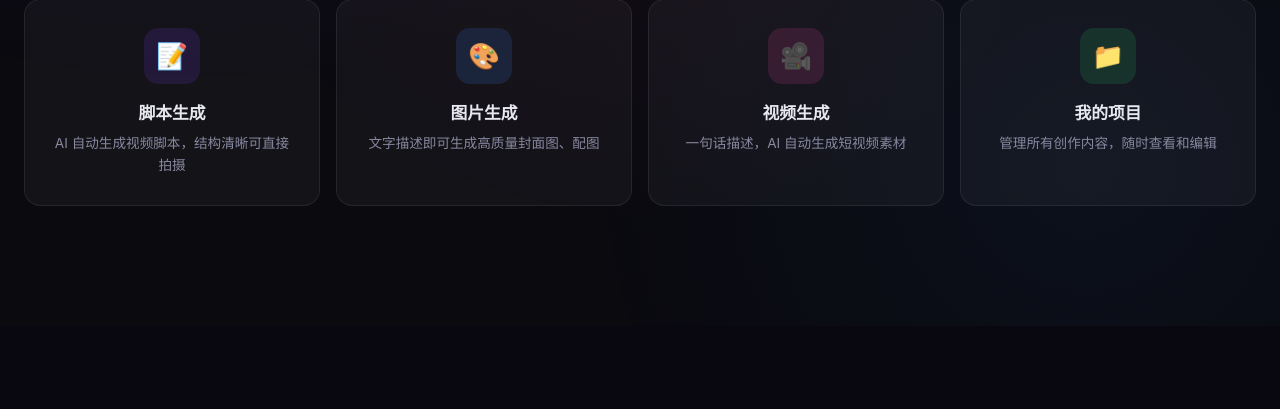
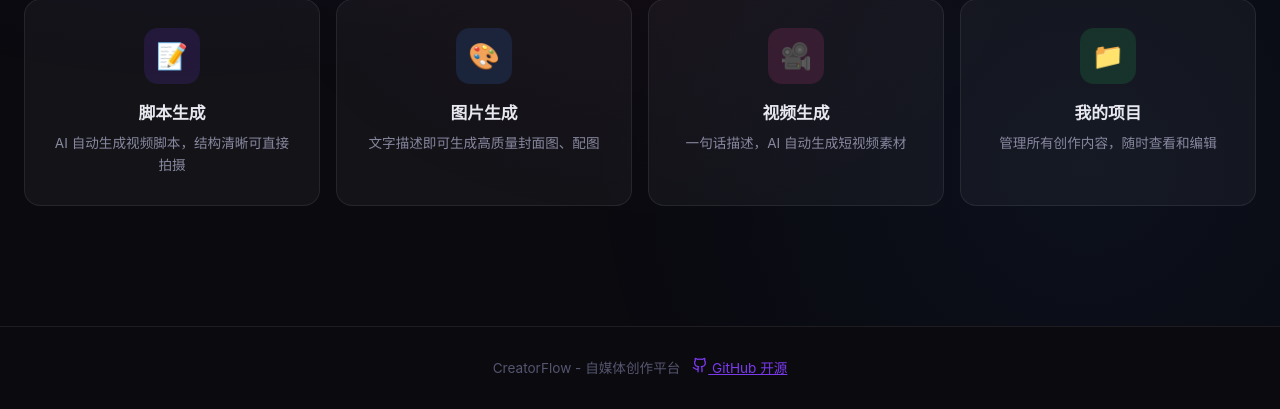
Before and after one commit to sande2018/Free-CreatorFlow, a Flask app: page / in a window 1280 px wide. Shown: the part 474-883 px from the top of the page. Before the commit the page ends 680 px from the top, so only its background shows below. Run offline with Flask 3, Linux system fonts and the light colour scheme.

Commit message:
Update index.html

```diff
--- a/templates/index.html
+++ b/templates/index.html
@@ -2094,5 +2094,15 @@
         // pre-warm
     });
 </script>
+
+<footer style="text-align:center;padding:30px 0;border-top:1px solid var(--border);margin-top:40px">
+    <p style="color:var(--text-muted);font-size:0.85rem">
+        CreatorFlow - 自媒体创作平台
+        <a href="https://github.com/sande2018/Free-CreatorFlow" target="_blank" style="color:var(--accent);margin-left:8px">
+            <svg xmlns="http://www.w3.org/2000/svg" width="16" height="16" viewBox="0 0 24 24" fill="none" stroke="currentColor" stroke-width="2" stroke-linecap="round" stroke-linejoin="round"><path d="M15 22v-4a4.8 4.8 0 0 0-1-3.5c3 0 6-2 6-5.5.08-1.25-.27-2.48-1-3.5.28-1.15.28-2.35 0-3.5 0 0-1 0-3 1.5-2.64-.5-5.36-.5-8 0C6 2 5 2 5 2c-.3 1.15-.3 2.35 0 3.5-1 1.02-1.28 2.25-1 3.5 0 3.5 3 5.5 6 5.5-.39.49-.68 1.1-.85 1.75-.17.65-.22 1.33-.15 2v4"/><path d="M9 18c-4.51 2-5-2-7-2"/></svg>
+            GitHub 开源
+        </a>
+    </p>
+</footer>
 </body>
 </html>
```
